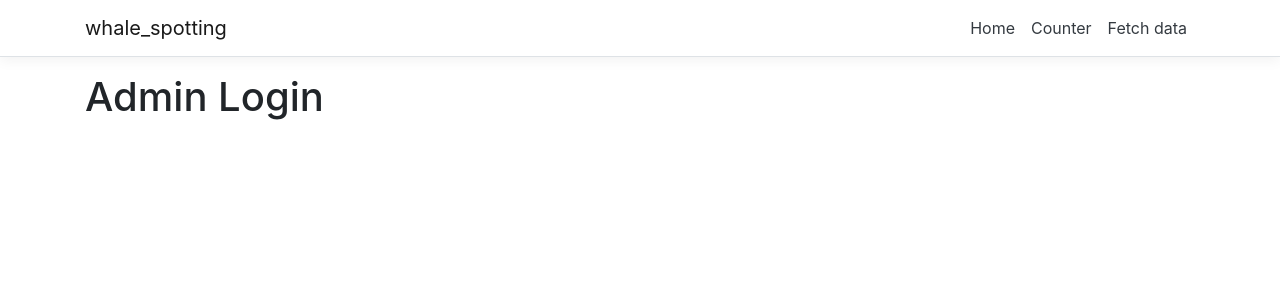
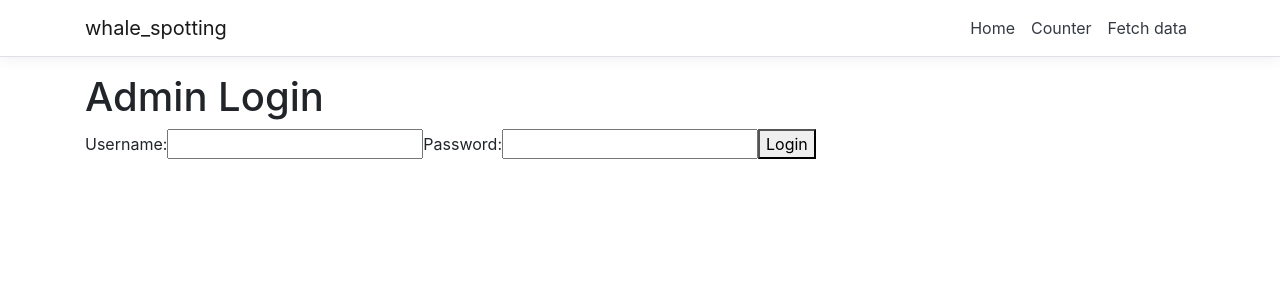
Before and after one commit to techswitch-learners/Whale-spotting, a React (Create React App) app in the folder ClientApp/: page /admin in a window 1280 px wide. Shown: the top 300 px of the page. Built offline with nearby package versions, Linux system fonts and the light colour scheme.

Commit message:
form for admin login created

```diff
--- a/ClientApp/src/Pages/AdminLogin/AdminLogin.tsx
+++ b/ClientApp/src/Pages/AdminLogin/AdminLogin.tsx
@@ -1,13 +1,32 @@
-import React from 'react';
+import React, { FormEvent, useState } from 'react';
 
-function AdminLogin() {
+function AdminLogin() : JSX.Element {
+
+    const [username, setUsername] = useState<string | null>(null);
+    const [password, setPassword] = useState<string | null>(null);
+    const submitForm = (e : FormEvent) => {
+        e.preventDefault();
+        // Code to find user in database, see if password matches
+        // If yes, log in and direct to Review Sightings page
+        // If not, display error message
+    }
+
     return (
         <div>
-
             <h1>Admin Login</h1>
-
+            <form>
+                <label>
+                    Username:
+                    <input type="text" name="username" onChange={e => setUsername(e.target.value)} required />
+                </label>
+                <label>
+                    Password:
+                    <input type="password" name="password" onChange={e => setPassword(e.target.value)} required />
+                </label>
+                <button onClick = {submitForm}>Login</button>
+            </form>
         </div>
     )
 }
 
-export { AdminLogin }
+export { AdminLogin };
```
